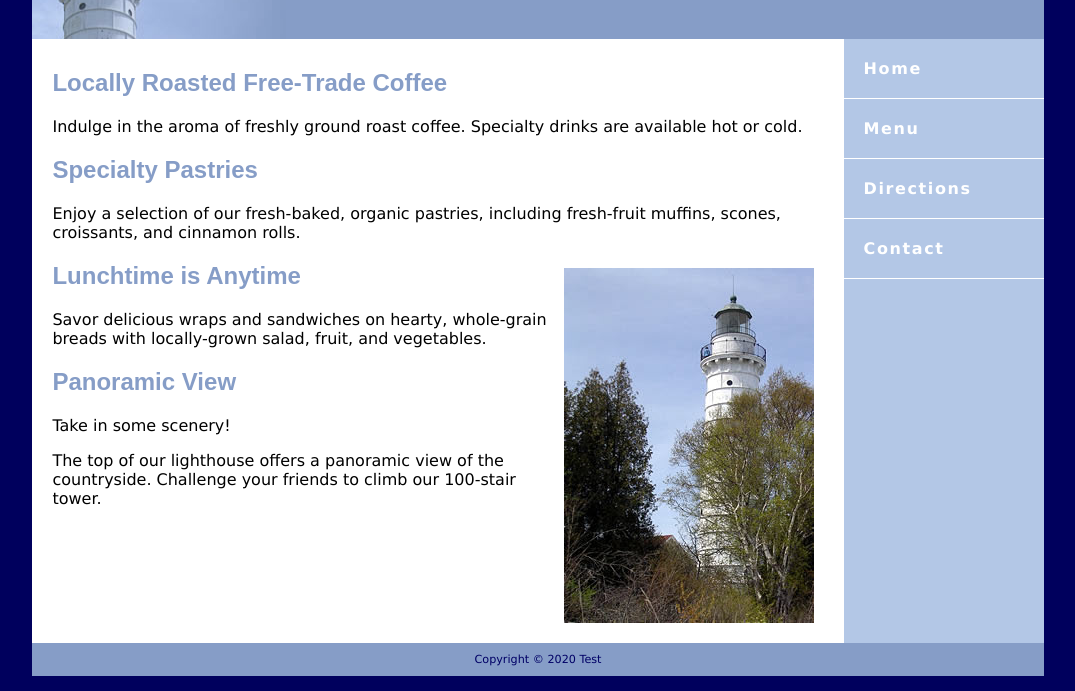
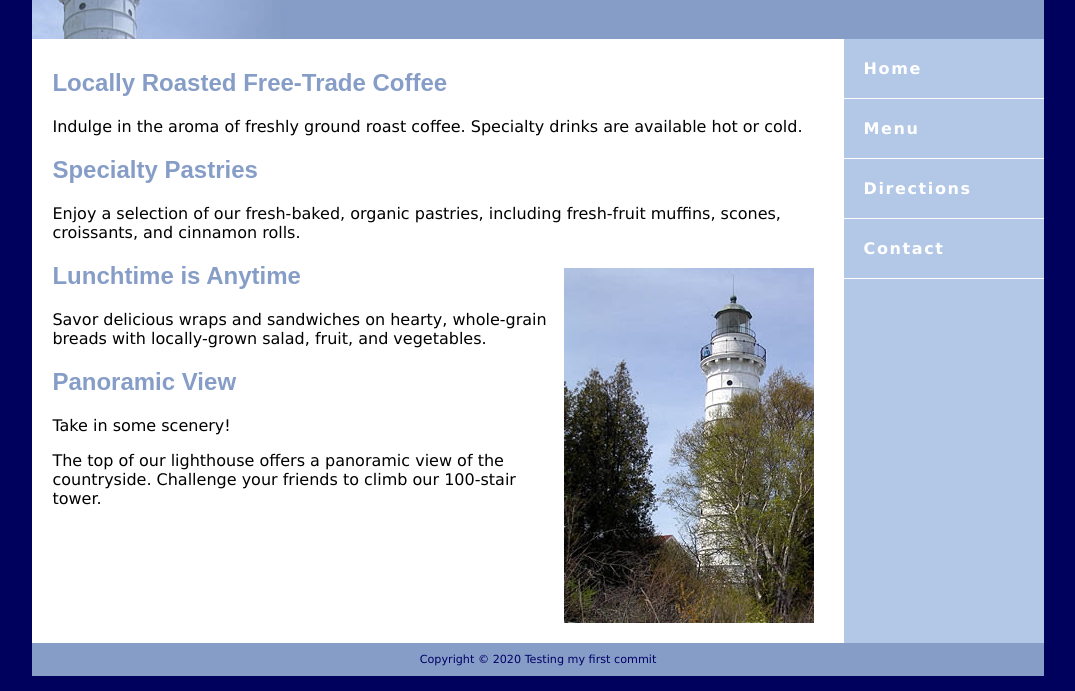
Before and after one commit to anandveeraswamy/anandveeraswamy.github.io, a plain HTML site: page index.html in a window 1280 px wide. Shown: the part 109-800 px from the top of the page, without its empty margins (102-1177 px from the left). Drawn offline with Linux system fonts and the light colour scheme.

Commit message:
Testing my first commit

```diff
--- a/index.html
+++ b/index.html
@@ -30,7 +30,7 @@
 	<p>Take in some scenery!</p>
 	<p>The top of our lighthouse offers a panoramic view of the countryside. Challenge your friends to climb our 100-stair tower.</p>
    </main>
-   <footer>Copyright &copy; 2020 Test
+   <footer>Copyright &copy; 2020 Testing my first commit
    </footer>
   </div>
 </body>
--- a/lighthouse.css
+++ b/lighthouse.css
@@ -50,3 +50,4 @@ nav a:link { color: #FFFFFF; }
 nav a:visited { color: #EAEAEA; }
 nav a:hover { color: #869DC7;
 	background-color: #EAEAEA; }
+	/* Made a cahnge here as well *?
```
